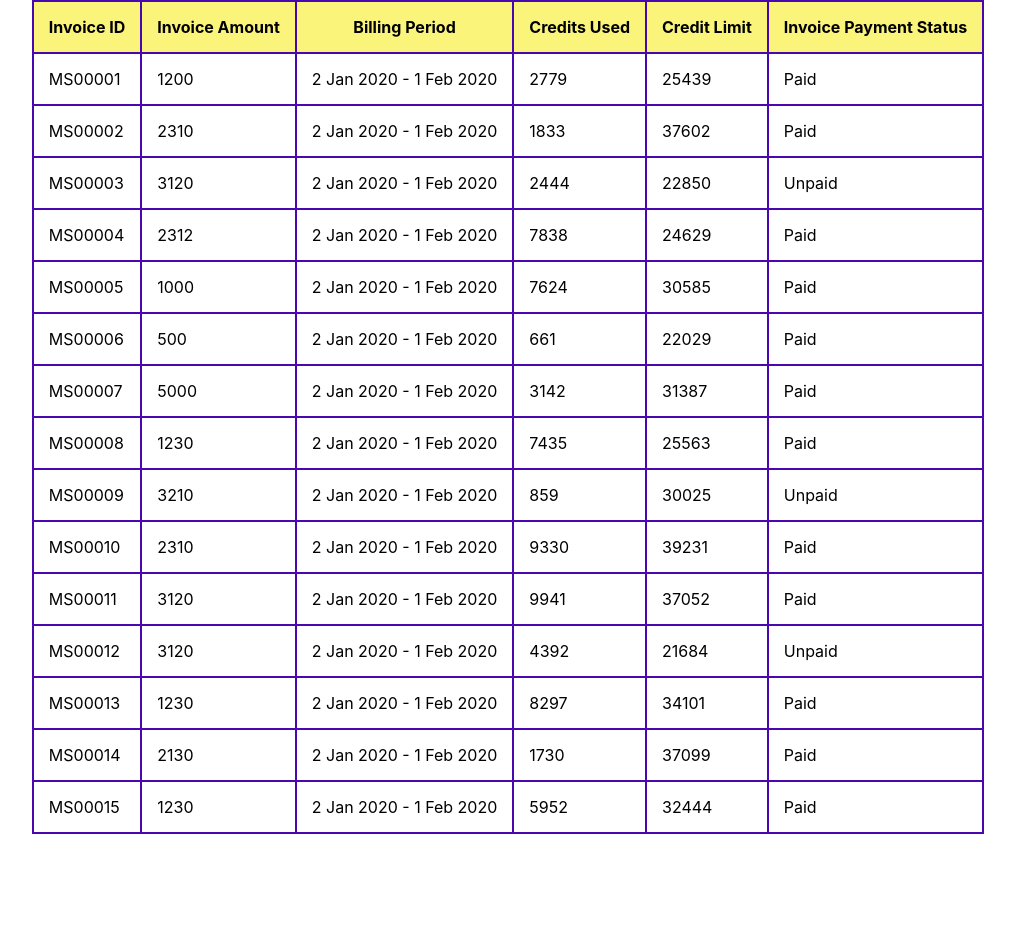
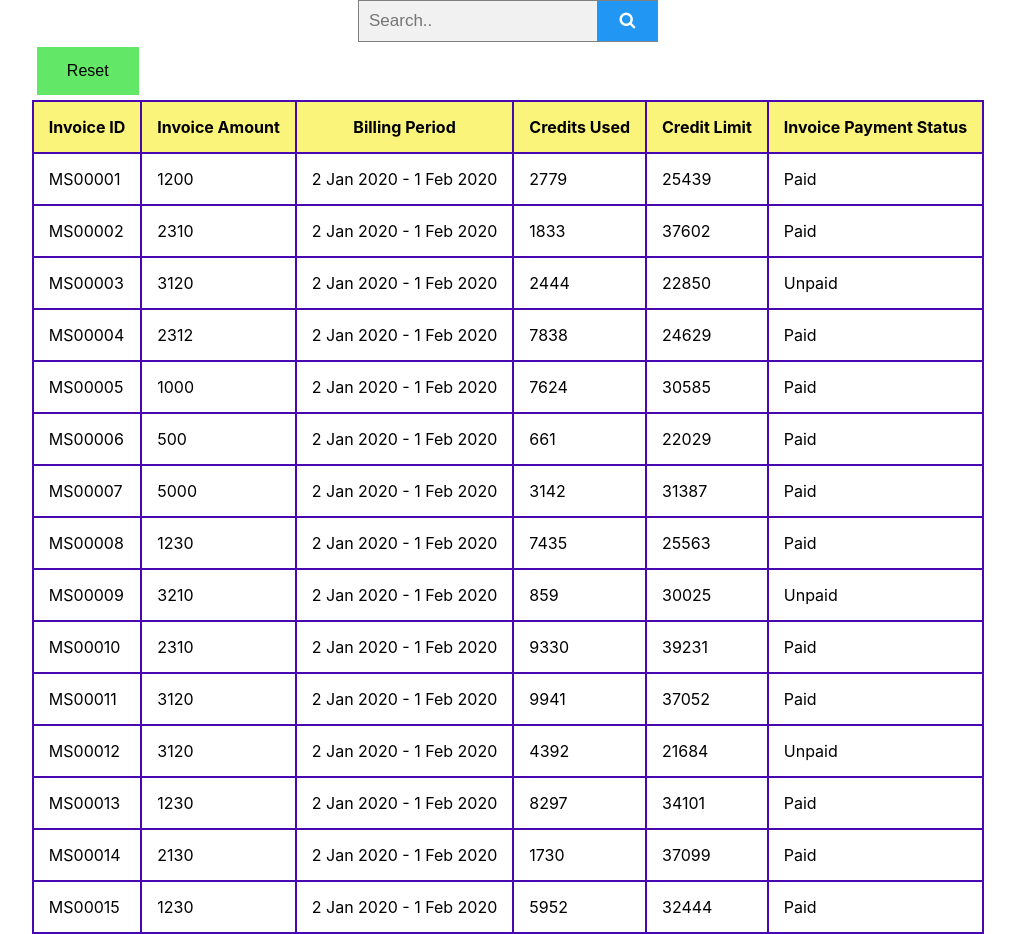
Before and after one commit to githubtest0912/Invoice-Report, a React (Create React App) app: page / in a window 1280 px wide. Shown: the whole page, without its empty margins (132-1147 px from the left). Before the commit the page ends 834 px from the top, so only its background shows below. Built offline with nearby package versions, Linux system fonts and the light colour scheme; data requests are answered from the project's data file.

Commit message:
add search functionality

```diff
--- a/public/index.html
+++ b/public/index.html
@@ -15,6 +15,7 @@
       user's mobile device or desktop. See https://developers.google.com/web/fundamentals/web-app-manifest/
     -->
     <link rel="manifest" href="%PUBLIC_URL%/manifest.json" />
+    <link rel="stylesheet" href="https://cdnjs.cloudflare.com/ajax/libs/font-awesome/4.7.0/css/font-awesome.min.css">
     <!--
       Notice the use of %PUBLIC_URL% in the tags above.
       It will be replaced with the URL of the `public` folder during the build.
--- a/src/App.css
+++ b/src/App.css
@@ -25,3 +25,94 @@ td {
   border: 2px solid rgb(73, 7, 177);
   padding: 15px;
 }
+
+/* .example {
+  padding:25px;
+} */
+
+form.example input[type="text"] {
+  padding: 10px;
+  font-size: 17px;
+  border: 1px solid grey;
+  float: left;
+  width: 80%;
+  background: #f1f1f1;
+}
+
+form.example button {
+  float: left;
+  width: 20%;
+  padding: 10px;
+  background: #2196f3;
+  color: white;
+  font-size: 17px;
+  border: 1px solid grey;
+  border-left: none;
+  cursor: pointer;
+}
+
+form.example button:hover {
+  background: #0b7dda;
+}
+
+form.example::after {
+  content: "";
+  clear: both;
+  display: table;
+}
+.center {
+  display: flex;
+  flex-direction: column;
+  justify-content: center;
+  align-items: center;
+}
+
+
+.btn {
+
+  background-color: DodgerBlue;
+  border: none;
+  color: white;
+  padding: 10px 20px;
+  cursor: pointer;
+  font-size: 20px;
+}
+
+/* Darker background on mouse-over */
+.btn:hover {
+  background-color: RoyalBlue;
+}
+.greenbutton {
+  background-color: #62e767; /* Green */
+  border: none;
+  color: black;
+  padding: 15px 30px;
+  text-align: center;
+  text-decoration: none;
+  display: inline-block;
+  font-size: 16px;
+  margin: 5px;
+  cursor: pointer;
+}
+
+.pagination {
+  display: inline-block;
+}
+
+.pagination a {
+  color: black;
+  float: left;
+  padding: 8px 16px;
+  text-decoration: none;
+}
+
+.pagination a.active {
+  background-color: #4CAF50;
+  color: white;
+  border-radius: 5px;
+}
+
+.pagination a:hover:not(.active) {
+  background-color: #ddd;
+  border-radius: 5px;
+}
--- a/src/Invoice-Report/components/InvoiceFile.js
+++ b/src/Invoice-Report/components/InvoiceFile.js
@@ -1,18 +1,23 @@
-import React, {useState, useEffect} from 'react'
-import '../../App.css'
+import React, { useState, useEffect } from "react";
+import "../../App.css";
 import axios from "axios";
 
 const InvoiceFile = () => {
   const [data, setData] = useState([]);
+  // search
+  const [value, setValue] = useState("");
 
   // sort
   const [order, setOrder] = useState("ASC");
 
   const sorting = (col) => {
+    // Ascending order
     if (order === "ASC") {
       const sorted = [...data];
       //console.log("Asc  : ", sorted);
       sorted.sort((a, b) =>
+        // check whether data is a number or string
+
         typeof a[col] === "number"
           ? a[col] - b[col]
           : a[col].toLowerCase() > b[col].toLowerCase()
@@ -22,6 +27,8 @@ const sorting = (col) => {
       setData(sorted);
       setOrder("DSC");
     }
+
+    // descending order
 
     if (order === "DSC") {
       const sorted = [...data];
@@ -37,7 +44,7 @@ const sorting = (col) => {
     }
   };
 
-
+  // call api
   const getData = async () => {
     await axios
       .get("http://localhost:3003/data")
@@ -51,11 +58,13 @@ const sorting = (col) => {
     getData();
   }, []);
 
+  // get the data from json file
+
   const renderData = () => {
     return data && data.length > 0 ? (
       data.map((item, index) => {
         return (
-              <tr key={item.index}>
+          <tr key={index}>
             <td>{item.InvoiceID}</td>
             <td>{item.InvoiceAmount}</td>
             <td>{item.BillingPeriod}</td>
@@ -66,12 +75,55 @@ const sorting = (col) => {
         );
       })
     ) : (
-          <h1>No Data Available</h1>
+      <h3>Loading...</h3>
     );
   };
 
+  // handle search
+
+  const handleSearch = async (e) => {
+    e.preventDefault();
+    return await axios
+      .get(`http://localhost:3003/data?q=${value}`)
+      .then((response) => {
+        setData(response.data);
+        setValue("");
+      })
+      .catch((err) => {
+        console.log(err);
+      });
+  };
+
+  // reset button
+  const handleReset = () => {
+    getData();
+  };
+
+  // create clickable header
+
   return (
     <div>
+      {/* // search button */}
+      <form
+        className="example"
+        onSubmit={handleSearch}
+        style={{ margin: "auto", maxWidth: "300px" }}
+      >
+        <input
+          type="text"
+          placeholder="Search.."
+          name="search2"
+          value={value}
+          onChange={(e) => setValue(e.target.value)}
+        />
+        <button type="submit">
+          <i className="fa fa-search"></i>
+        </button>
+      </form>
+      <button type="submit" className="greenbutton" onClick={handleReset}>
+        Reset
+      </button>
+
       <table>
         <thead>
           <tr>
@@ -98,7 +150,7 @@ const sorting = (col) => {
         <tbody>{renderData()}</tbody>
       </table>
     </div>
-  )
-}
+  );
+};
 
-export default InvoiceFile
+export default InvoiceFile;
```
Lines whose indentation alone changed are shown as unchanged.
